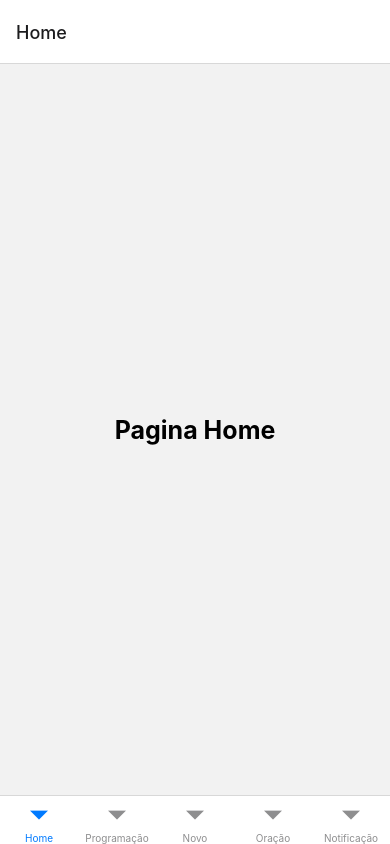
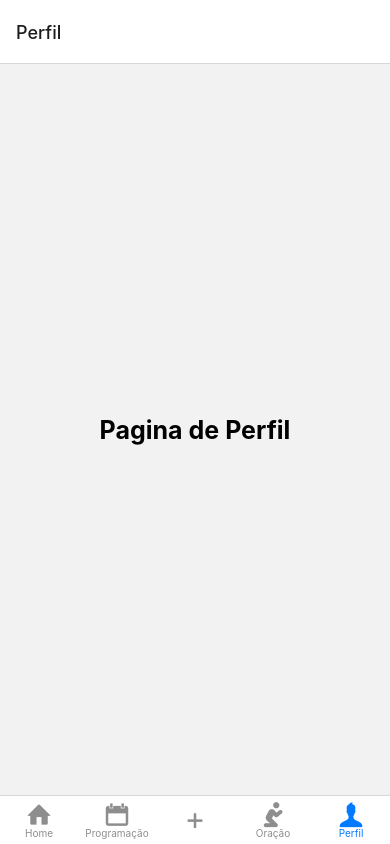
Before and after one commit to Nathtruyts/IGrace, a React Native app: screen /Perfil in a window 390 px wide. Built offline with nearby package versions, Linux system fonts and the light colour scheme.

Commit message:
estilização dos menus

```diff
--- /dev/null
+++ b/src/components/ButtomNew.js
@@ -0,0 +1,24 @@
+import React from "react";
+import { View, Text, StyleSheet } from 'react-native';
+
+import {Entypo} from "@expo/vector-icons";
+
+export default function ButtonNew({ size, color}){
+    return(
+        <View>
+            <Entypo name="plus" color={color} size={size}/>
+        </View>
+    )
+}
+
+const styles = StyleSheet.create({
+    container:{
+        width:60,
+        height:60,
+        borderRadius:30,
+        backgroundColor:"#3eccf5",
+        alignItems:'center',
+        justifyContent:'center',
+        marginBottom:20,
+    }
+})
--- a/src/pages/notificacao/index.js
+++ b/src/pages/Perfil1/index.js
@@ -1,10 +1,10 @@
 import React from "react";
 import { View, Text, StyleSheet } from "react-native";
 
-export default function Notificacao() {
+export default function Perfil() {
     return(
         <View style={styles.container}>
-            <Text style={styles.text}>Pagina de Notificacacões</Text>
+            <Text style={styles.text}>Pagina de Perfil</Text>
         </View>
     );
 }
--- a/src/routes.js
+++ b/src/routes.js
@@ -3,20 +3,81 @@ import { createBottomTabNavigator } from '@react-navigation/bottom-tabs';
 
 import Home from './pages/Home';
 import New from './pages/New';
-import Notificacao from './pages/notificacao';
+import Perfil from './pages/Perfil1';
 import Oracao from './pages/oracao';
 import Progamacao from './pages/Programacao';
+
+import {Entypo, FontAwesome5} from '@expo/vector-icons';
+
+import ButtonNew from './components/ButtomNew';
 
 const Tab = createBottomTabNavigator();
 
 export default function Routes(){
     return(
-        <Tab.Navigator>
-            <Tab.Screen name="Home" component={Home}/>
-            <Tab.Screen name="Programação" component={Progamacao}/>
-            <Tab.Screen name="Novo" component={New}/>
-            <Tab.Screen name="Oração" component={Oracao}/>
-            <Tab.Screen name="Notificação" component={Notificacao}/>
+        <Tab.Navigator
+          screenOptions={{
+            tabBarStyle:{
+                backgorundColor: '#121212',
+                borderTopColor:'transparent'
+            },
+            activeTintColor:'#FFF',
+            tabBarStyle:{
+                paddingBottom:5,
+                paddingTop:5,
+            }
+          }}
+        >
+            <Tab.Screen
+            name="Home"
+            component={Home}
+            options={{
+                tabBarIcon: ({size, color}) => (
+                <Entypo name="home" size ={size} color={color}/>
+                )
+            }}
+            />
+
+            <Tab.Screen
+            name="Programação"
+            component={Progamacao}
+            options={{
+                tabBarIcon: ({size, color}) => (
+                <Entypo name="calendar" size ={size} color={color}/>
+                )
+            }}
+            />
+
+            <Tab.Screen
+            name="Novo"
+            component={New}
+            options={{
+                tabBarLabel:"",
+                tabBarIcon: ({size, color}) => (
+                <ButtonNew size ={size} color={color}/>
+                )
+            }}
+            />
+
+            <Tab.Screen
+            name="Oração"
+            component={Oracao}
+            options={{
+                tabBarIcon: ({size, color}) => (
+                <FontAwesome5 name="pray" size ={size} color={color}/>
+                )
+            }}
+            />
+
+            <Tab.Screen
+            name="Perfil"
+            component={Perfil}
+            options={{
+                tabBarIcon: ({size, color}) => (
+                <Entypo name="user" size ={size} color={color}/>
+                )
+            }}
+            />
         </Tab.Navigator>
     )
 }
```
Also changed, not shown: src/pages/Login/index.js (renamed from src/pages/Perfil/index.js).
